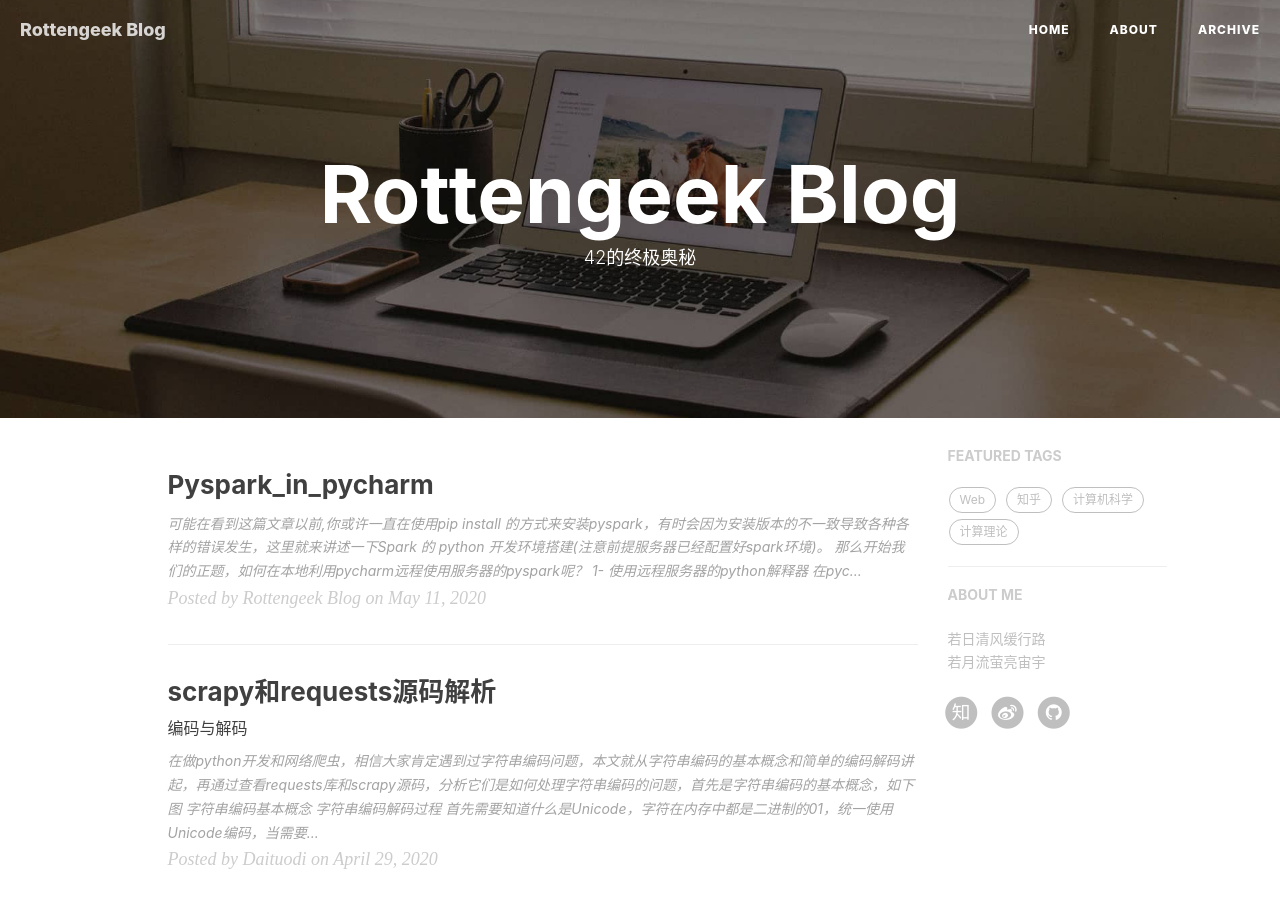
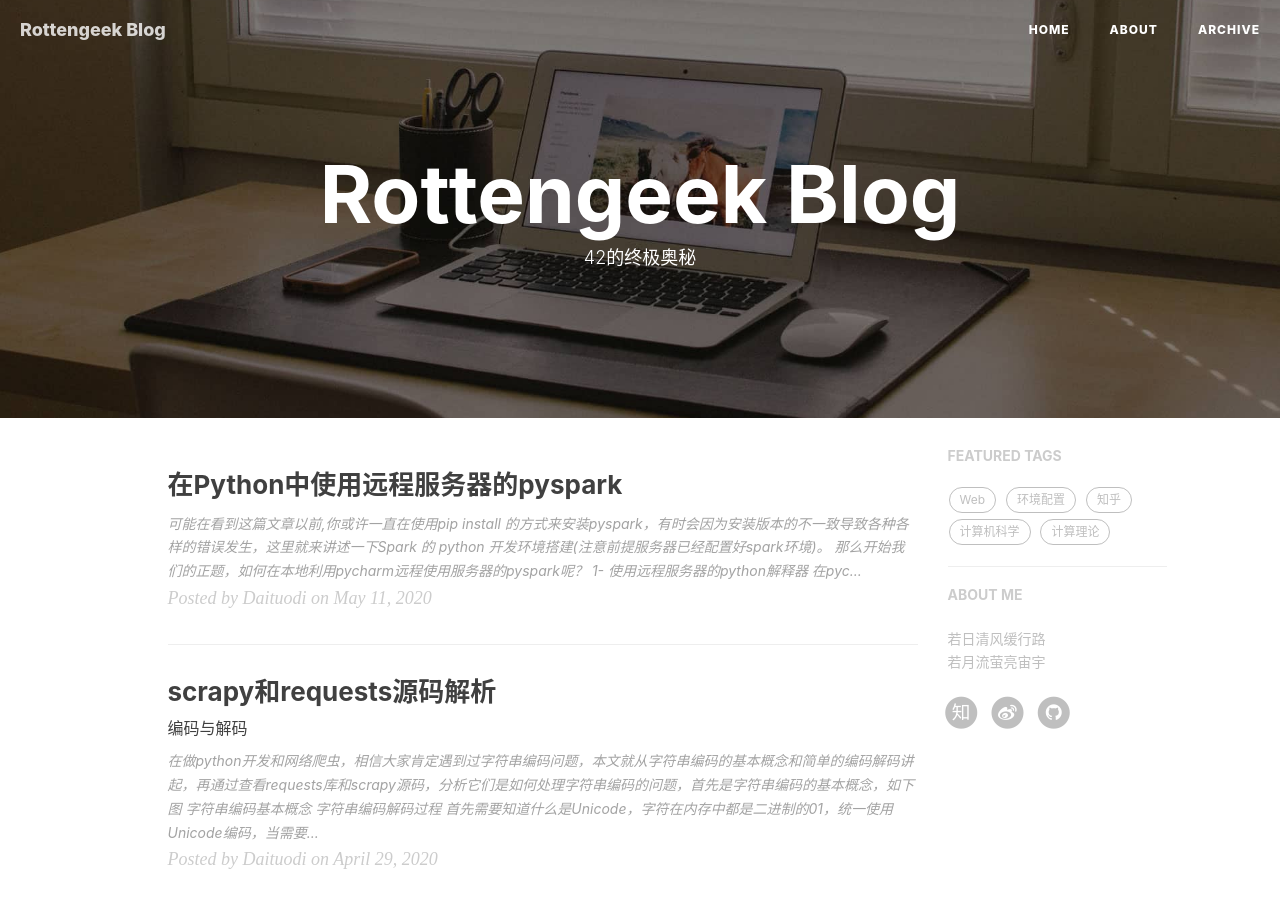
Before and after one commit to rottengeek/rottengeek.github.io, a Jekyll site: the page built from index.html, in a window 1280 px wide and 900 px high. Built offline with Jekyll 4.4.1, drawn with Linux system fonts in a browser that asks for light colours; nearby versions of some CDN libraries; the list of posts is cut into pages by our own code; comment, search, counter and statistics services are not loaded.

Commit message:
添加图片

```diff
--- a/_posts/2020-05-11-pyspark_in_pycharm.md
+++ b/_posts/2020-05-11-pyspark_in_pycharm.md
@@ -1,4 +1,15 @@
-> 可能在看到这篇文章以前,你或许一直在使用pip install 的方式来安装pyspark，有时会因为安装版本的不一致导致各种各样的错误发生，这里就来讲述一下Spark 的 python 开发环境搭建(注意前提服务器已经配置好spark环境)。
+---
+layout: post
+title: "在Python中使用远程服务器的pyspark"
+author: "Daituodi"
+header-style: text
+tags:
+  - 环境配置
+---
+
+
+
+>  可能在看到这篇文章以前,你或许一直在使用pip install 的方式来安装pyspark，有时会因为安装版本的不一致导致各种各样的错误发生，这里就来讲述一下Spark 的 python 开发环境搭建(注意前提服务器已经配置好spark环境)。
 
 那么开始我们的正题，如何在本地利用pycharm远程使用服务器的pyspark呢？
 
@@ -10,13 +21,13 @@
 
 在Project Interpreter中加入远程解释器地址，配置解释器（Project Interprete）和 路径映射（Path mappings），配置后，我们就可以使用远程的python解释器了，默认是配置后了本地文件和远程文件的自动同步。
 
-![add_interpreter](/Users/rottengeek/Desktop/rottengeek.github.io/img/config_env/config_pyspark/add_interpreter.png)
+![add_interpreter](http://rottengeek.github.io/img/config_env/config_pyspark/add_interpreter.png)
 
 接下来如果我们在PyCharm中输入代码:`import pyspark`
 
 会弹出No module name is ‘pyspark’，我们会发现服务器上 我们使用Python命令行 进入后，`import pyspark`是不会报错的，可是到了本地为什么就报错了呢，是因为服务器上我们配置了pyspark和python解释器的联系，如下图（服务器上/etc/profile，每个的环境配置文件可能不同，如.bash_profile等等）
 
-![etc_profile](/Users/rottengeek/Desktop/rottengeek.github.io/img/config_env/config_pyspark/etc_profile.png)
+![etc_profile](http://rottengeek.github.io/img/config_env/config_pyspark/etc_profile.png)
 
 上面几个环境变量是比较重要的。
 
@@ -24,7 +35,7 @@
 
 （1）点击pycharm工具栏中的Run -> Edit Configurations
 
-![edit_config](/Users/rottengeek/Desktop/rottengeek.github.io/img/config_env/config_pyspark/edit_config.png)
+![edit_config](http://rottengeek.github.io/img/config_env/config_pyspark/edit_config.png)
 
 配置如上所示的环境变量，具体路径可以根据自己的路径来。
 
@@ -34,7 +45,7 @@
 
 现在我们需要把`$SPARK_HOME/python`下的两个必要的目录(就是下图标注的这两个目录) 拷贝在Python安装目录/site-packages这个目录下去，没有`.egg-info`文件也没有关系。
 
-![pyspark_pakage](/Users/rottengeek/Desktop/rottengeek.github.io/img/config_env/config_pyspark/pyspark_pakage.png)
+![pyspark_pakage](http://rottengeek.github.io/img/config_env/config_pyspark/pyspark_pakage.png)
 
 如果不知道如何查看python site-packages的同学可以这样查看， 进入python命令行
 
```
